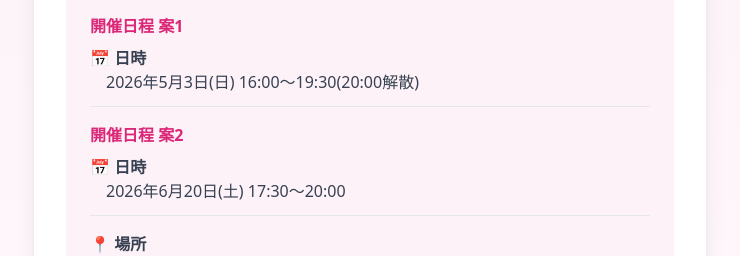
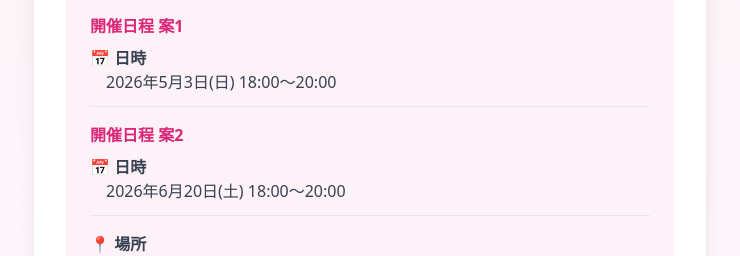
Before and after one commit to Hapiemon/dosokai, a Next.js app: page / in a window 1280 px wide. Shown: the part 335-591 px from the top of the page, without its empty margins (270-1010 px from the left). Built offline with nearby package versions, Linux system fonts and the light colour scheme.

Commit message:
開催日程の時間を修正

```diff
--- a/app/page.tsx
+++ b/app/page.tsx
@@ -96,12 +96,12 @@ export default function Home() {
               <div className="border-b pb-3">
                 <p className="font-semibold text-pink-600 mb-2">開催日程 案1</p>
                 <p className="font-semibold">📅 日時</p>
-                <p className="ml-4">2026年5月3日(日) 16:00〜19:30(20:00解散)</p>
+                <p className="ml-4">2026年5月3日(日) 18:00〜20:00</p>
               </div>
               <div className="border-b pb-3">
                 <p className="font-semibold text-pink-600 mb-2">開催日程 案2</p>
                 <p className="font-semibold">📅 日時</p>
-                <p className="ml-4">2026年6月20日(土) 17:30〜20:00</p>
+                <p className="ml-4">2026年6月20日(土) 18:00〜20:00</p>
               </div>
               <div>
                 <p className="font-semibold mt-2">📍 場所</p>
```
